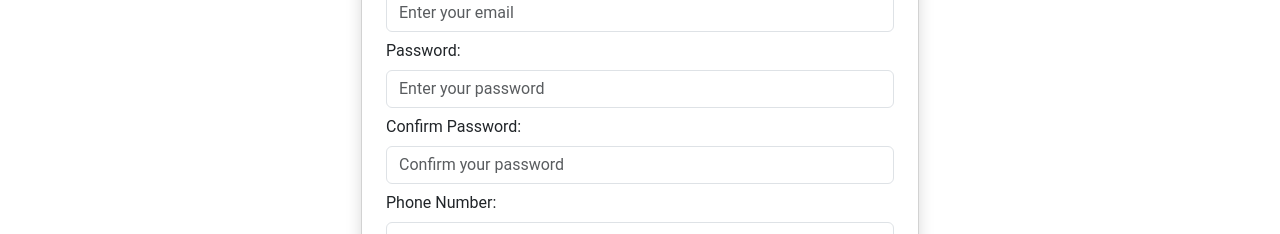
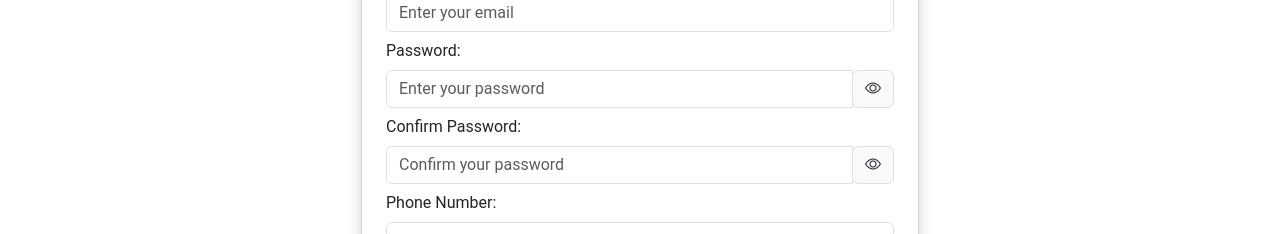
Before and after one commit to night-slayer18/NutriForge, a React (Vite) app in the folder NutriForge-Frontend/: page /register in a window 1280 px wide. Shown: the part 325-559 px from the top of the page. Built offline with nearby package versions, Linux system fonts and the light colour scheme.

Commit message:
added toggle for password

```diff
--- a/NutriForge-Frontend/src/components/Login.jsx
+++ b/NutriForge-Frontend/src/components/Login.jsx
@@ -1,31 +1,24 @@
-import { useState } from "react"
-import { Link, useNavigate } from "react-router-dom"
+import { useState } from "react";
+import { Link, useNavigate } from "react-router-dom";
 
 const Login = () => {
-  const [credentials,setCredentials] = useState({email:"",password:""})
-  const history = useNavigate()
-  const onChange = (e) => {
-    setCredentials({...credentials,[e.target.id]:e.target.value})
-  }
+  const [credentials, setCredentials] = useState({ email: "", password: "" });
+  const [togglePassword, setTogglePassword] = useState(false);
+  const history = useNavigate();
+
+  const onChange = (e) => setCredentials({ ...credentials, [e.target.id]: e.target.value });
+
   const handleSubmit = async (e) => {
-    e.preventDefault()
-    const reponse = await fetch("http://localhost:8000/api/auth/login",{
-      method:"POST",
-      headers:{
-        "Content-Type":"application/json"
-      },
-      body:JSON.stringify({email:credentials.email,password:credentials.password})
-      })
-    const data = await reponse.json()
-    if(data.success){
-      console.log("Logged in successfully")
-      localStorage.setItem("token",data.token)
-      history('/')
-    }
-    else{
-      console.log("Error logging in")
-    }
-  }
+    e.preventDefault();
+    const response = await fetch("http://localhost:8000/api/auth/login", {
+      method: "POST",
+      headers: { "Content-Type": "application/json" },
+      body: JSON.stringify({ email: credentials.email, password: credentials.password }),
+    });
+    const data = await response.json();
+    if (data.success) { console.log("Logged in successfully"); localStorage.setItem("token", data.token); history("/"); }
+    else console.log("Error logging in");
+  };
 
   return (
     <div className="container d-flex justify-content-center mt-md-5 mt-5 mb-5">
@@ -38,12 +31,17 @@ const Login = () => {
           </div>
           <div className="form-group">
             <label htmlFor="password" className="col-form-label">Password:</label>
-            <input onChange={onChange} name="password" type="password" className="form-control" id="password" placeholder="Enter your password" aria-describedby="password" required minLength={8}/>
+            <div className="input-group">
+              <input onChange={onChange} name="password" type={togglePassword ? "text" : "password"} className="form-control" id="password" placeholder="Enter your password" aria-describedby="password" required minLength={8} />
+              <div className="input-group-append">
+                <span className="input-group-text" onClick={() => setTogglePassword(!togglePassword)} style={{ cursor: "pointer" }}>
+                  <i className={`bi ${togglePassword ? "bi-eye-slash" : "bi-eye"}`}></i>
+                </span>
+              </div>
+            </div>
           </div>
           <div className="text-center mt-3">
-            <button type="submit" className="btn btn-primary">
-              Log In
-            </button>
+            <button type="submit" className="btn btn-primary">Log In</button>
           </div>
         </form>
         <div className="text-center mt-3">
@@ -51,7 +49,7 @@ const Login = () => {
         </div>
       </div>
     </div>
-  )
-}
+  );
+};
 
-export default Login
+export default Login;
--- a/NutriForge-Frontend/src/components/Register.jsx
+++ b/NutriForge-Frontend/src/components/Register.jsx
@@ -2,37 +2,45 @@ import { useState } from "react";
 import { Link, useNavigate } from "react-router-dom";
 
 const Register = () => {
-  const [credentials,setCredentials] = useState({name:"",email:"",password:"",confirmpassword:"",phoneNumber:"",age:""});
+  const [credentials, setCredentials] = useState({ name: "", email: "", password: "", confirmpassword: "", phoneNumber: "", age: "" });
+  const [showPassword, setShowPassword] = useState(false);
+  const [showConfirmPassword, setShowConfirmPassword] = useState(false);
   const history = useNavigate();
+
   const onChange = (e) => {
-    setCredentials({...credentials,[e.target.name]:e.target.value});
-    console.log(credentials);
-  }
+    setCredentials({ ...credentials, [e.target.name]: e.target.value });
+  };
+
+  const toggleShowPassword = () => {
+    setShowPassword(!showPassword);
+  };
+
+  const toggleShowConfirmPassword = () => {
+    setShowConfirmPassword(!showConfirmPassword);
+  };
+
   const handleSubmit = async (e) => {
     e.preventDefault();
-    if(credentials.password !== credentials.confirmpassword){
+    if (credentials.password !== credentials.confirmpassword) {
       alert("Passwords do not match");
-      console.log("Passwords do not match");
       return;
     }
-    const response = await fetch("http://localhost:8000/api/auth/register",{
+    const response = await fetch("http://localhost:8000/api/auth/register", {
       method: "POST",
       headers: {
-        "Content-Type":"application/json"
+        "Content-Type": "application/json",
       },
       body: JSON.stringify({
-        name:credentials.name,
-        email:credentials.email,
-        password:credentials.password,
-        age:credentials.age
-      })
+        name: credentials.name,
+        email: credentials.email,
+        password: credentials.password,
+        age: credentials.age,
+      }),
     });
     const json = await response.json();
-    console.log(json);
-    if(json.success){
+    if (json.success) {
       history("/login");
-    }
-    else{
+    } else {
       console.log("Invalid credentials");
     }
   };
@@ -52,11 +60,21 @@ const Register = () => {
           </div>
           <div className="form-group">
             <label htmlFor="password" className="col-form-label">Password:</label>
-            <input onChange={onChange} name="password" type="password" className="form-control" id="password" placeholder="Enter your password" aria-describedby="password" required minLength={8}/>
+            <div className="input-group">
+              <input onChange={onChange} name="password" type={showPassword ? "text" : "password"} className="form-control" id="password" placeholder="Enter your password" aria-describedby="password" required minLength={8}/>
+              <div className="input-group-append">
+                <span className="input-group-text" onClick={toggleShowPassword} style={{ cursor: "pointer" }}><i className={`bi ${showPassword ? "bi-eye-slash" : "bi-eye"}`}></i></span>
+              </div>
+            </div>
           </div>
           <div className="form-group">
             <label htmlFor="confirmPassword" className="col-form-label">Confirm Password:</label>
-            <input onChange={onChange} name="confirmpassword" type="password" className="form-control" id="confirmPassword" placeholder="Confirm your password" aria-describedby="confirm password" required minLength={8}/>
+            <div className="input-group">
+              <input onChange={onChange} name="confirmpassword" type={showConfirmPassword ? "text" : "password"} className="form-control" id="confirmPassword" placeholder="Confirm your password" aria-describedby="confirm password" required minLength={8}/>
+              <div className="input-group-append">
+                <span className="input-group-text" onClick={toggleShowConfirmPassword} style={{ cursor: "pointer" }}><i className={`bi ${showConfirmPassword ? "bi-eye-slash" : "bi-eye"}`}></i></span>
+              </div>
+            </div>
           </div>
           <div className="form-group">
             <label htmlFor="phoneNumber" className="col-form-label">Phone Number:</label>
@@ -67,9 +85,7 @@ const Register = () => {
             <input onChange={onChange} name="age" type="number" className="form-control" id="age" placeholder="Enter your age" required />
           </div>
           <div className="text-center mt-3">
-            <button type="submit" className="btn btn-primary">
-              Sign Up
-            </button>
+            <button type="submit" className="btn btn-primary">Sign Up</button>
           </div>
         </form>
         <div className="text-center mt-3">
@@ -78,6 +94,6 @@ const Register = () => {
       </div>
     </div>
   );
-}
+};
 
 export default Register;
```
